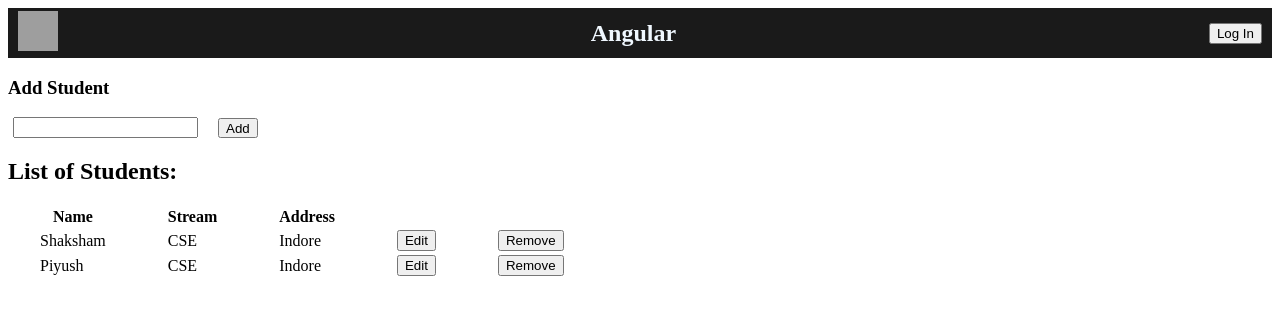
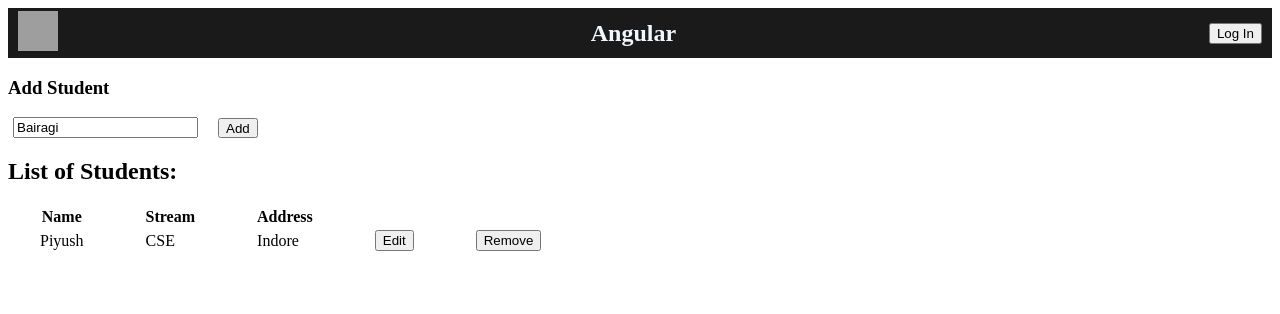
Before and after one commit to Piyush-Bairagi/angular-college, an Angular app: page / in a window 1280 px wide. Shown: the top 314 px of the page. Built offline with nearby package versions, Linux system fonts and the light colour scheme; grey boxes are pictures that could not be loaded.

Commit message:
property binding

```diff
--- a/src/app/headerComponent/headerComponent.component.html
+++ b/src/app/headerComponent/headerComponent.component.html
@@ -12,7 +12,7 @@
     </nav>
     <h3>Add Student</h3>
     <div class="addstudent">
-        <input type="text" #inputStudent>
+        <input type="text" #inputStudent [value]="inputBoxValue">
         <button type="button" class="addstudentinput" (click)="addStudent(inputStudent.value)">Add</button>
     </div>
     <h2>List of Students:</h2>
@@ -23,13 +23,6 @@
             <th>Address</th>
         </tr>
         <tr>
-            <td>Shaksham</td>
-            <td>CSE</td>
-            <td>Indore</td>
-            <td><button type="button">Edit</button></td>
-            <td><button type="button">Remove</button></td>
-        </tr>
-        <tr>
             <td>{{studentName}}</td>
             <td>CSE</td>
             <td>Indore</td>
--- a/src/app/headerComponent/headerComponent.component.ts
+++ b/src/app/headerComponent/headerComponent.component.ts
@@ -7,6 +7,7 @@
 })
 export class HeaderComponent {
     studentName:string = "Piyush";
+    inputBoxValue:string = "Bairagi";
 
     addStudent(input:string) {
         this.studentName = input;
```
